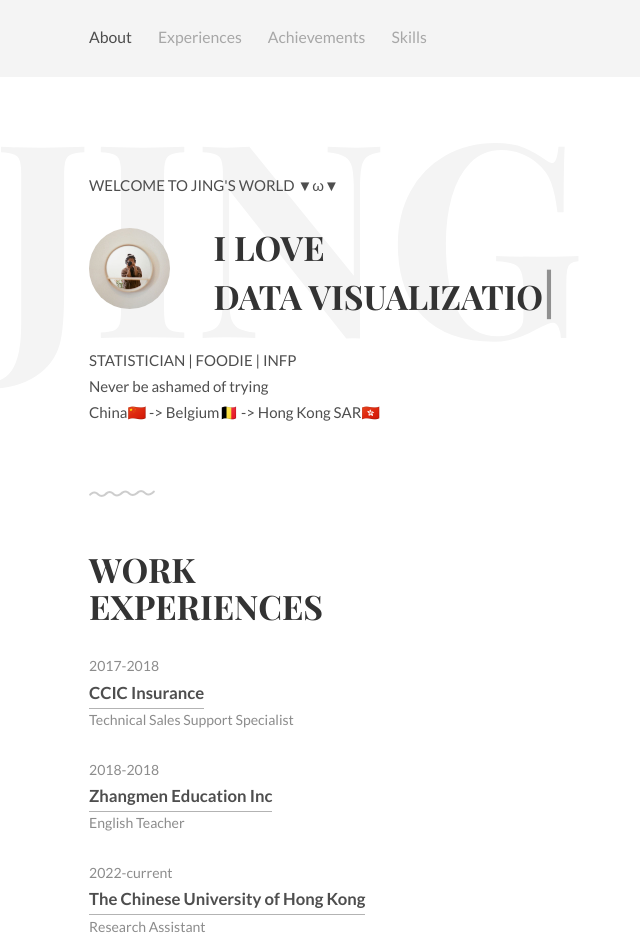
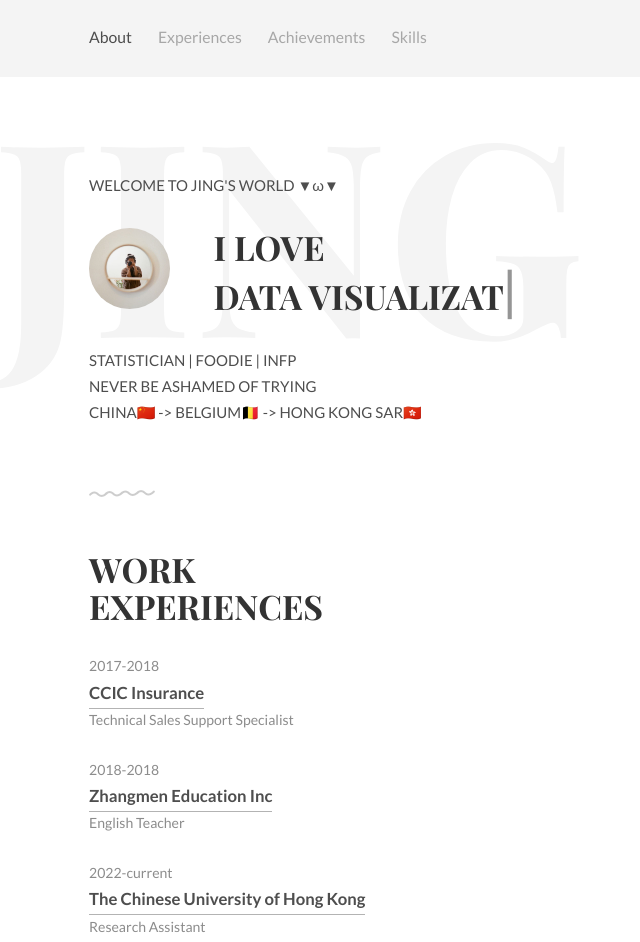
Before and after one commit to Jingzcode/Jing.github.io, a plain HTML site: page index.html in a window 1280 px wide. Shown: the top 942 px of the page, without its empty margins (240-880 px from the left). Drawn offline with Linux system fonts and the light colour scheme.

Commit message:
Update index.html

```diff
--- a/index.html
+++ b/index.html
@@ -53,8 +53,8 @@
 				</div>
 				<p>
 				        STATISTICIAN | FOODIE | INFP <br />
-					Never be ashamed of trying <br />
-					China🇨🇳 -> Belgium🇧🇪 -> Hong Kong SAR🇭🇰
+					NEVER BE ASHAMED OF TRYING <br />
+					CHINA🇨🇳 -> BELGIUM🇧🇪 -> HONG KONG SAR🇭🇰
 				</p>
 			</div>
 		</div>
@@ -157,7 +157,7 @@
     <script>
 		function newTyped(){}$(function(){$("#typed").typed({
 		// Change to edit type effect
-		strings: ["Biostatistics", "Data Visualization", "Coding", "Tennis", "Travelling", "Music", "KPOP", "Pandas", "Penguins"],
+		strings: ["Biostatistics📖", "Data Visualization📈", "Coding💻", "Tennis🎾", "Travelling", "Music", "KPOP", "Pandas", "Penguins"],
 
 		typeSpeed:90,backDelay:700,contentType:"html",loop:!0,resetCallback:function(){newTyped()}}),$(".reset").click(function(){$("#typed").typed("reset")})});
     </script>
```
